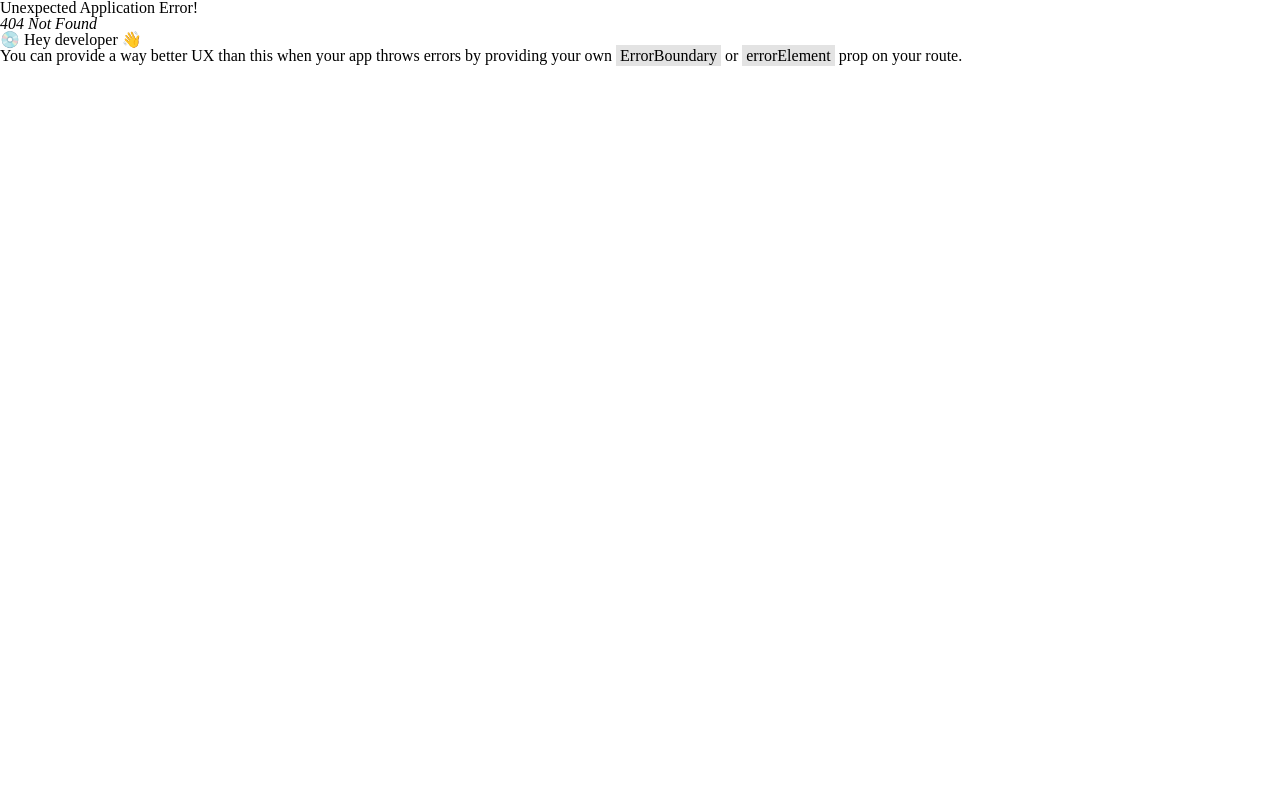
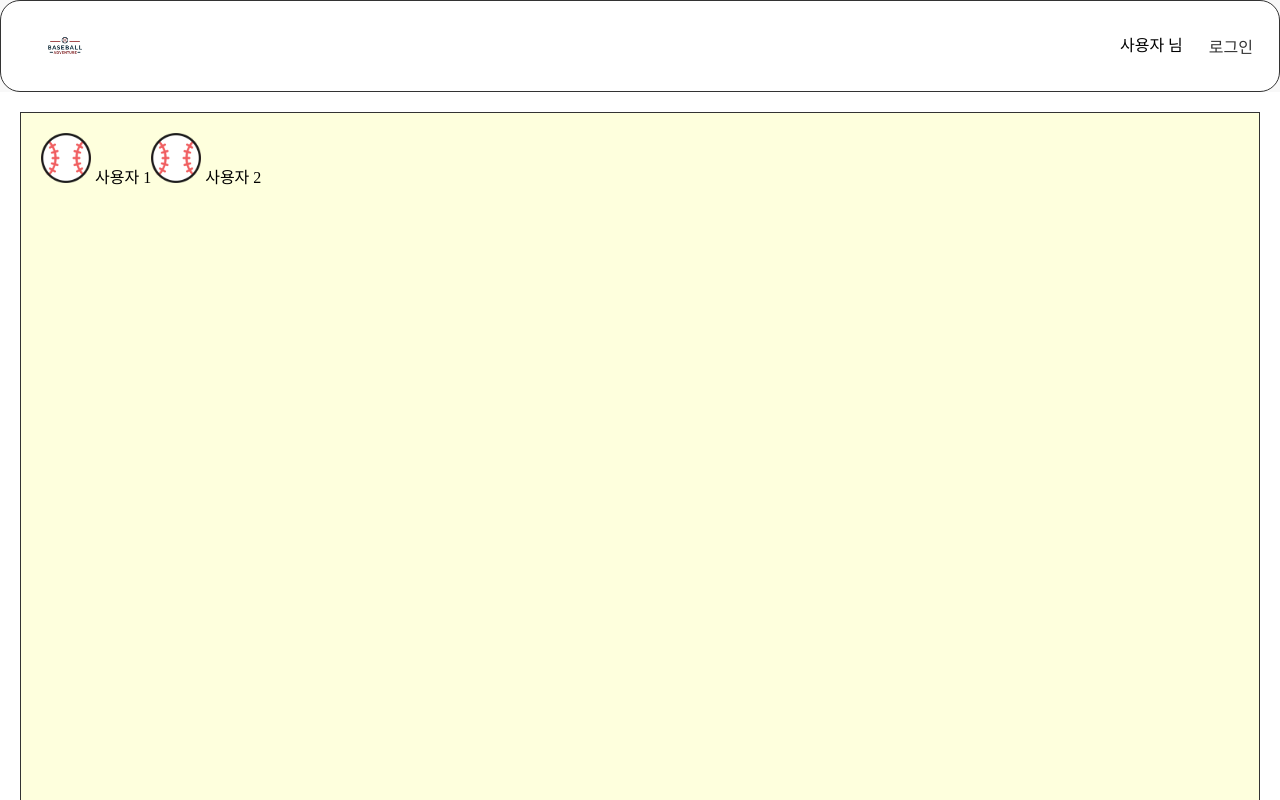
Before and after one commit to Chasyuss/BaseballAdventure, a React (Vite) app: page /gamepage in a window 1280 px wide. Before the commit this address had no page. Shown: the top 800 px of the page. Built offline with nearby package versions, Linux system fonts and the light colour scheme.

Commit message:
💄 style: gamepage style

```diff
--- /dev/null
+++ b/src/pages/Gamepage.jsx
@@ -0,0 +1,50 @@
+import React from 'react'
+import styled from 'styled-components';
+import baseball from '../images/baseballicon.png';
+
+const Gamepage = () => {
+    return (
+        <GampepageWrapper>
+            <Player1>
+                <BaseballIcon src={baseball} />
+                <PlayerName> 사용자 1</PlayerName>
+            </Player1>
+
+            <Player2>
+                <BaseballIcon src={baseball} />
+                <PlayerName> 사용자 2</PlayerName>
+            </Player2>
+
+        </GampepageWrapper>
+    )
+}
+
+export default Gamepage;
+
+const GampepageWrapper = styled.div`
+  display: flex;
+  /* justify-content: center;
+  align-items: center; */
+  height: 100vh;
+  padding: 20px;
+  background-color: #FEFFDD;
+  margin: 20px;
+  border: 1px solid #333;
+`;
+
+const BaseballIcon = styled.img`
+    width: 50px;
+    height: 50px;
+`;
+
+const Player1 = styled.div`
+    flex-direction: column;
+`;
+
+const PlayerName = styled.span`
+
+`;
+
+const Player2 = styled.div`
+
+`;
```
Also changed, not shown: src/routers/router.jsx (+7 -0 lines).
